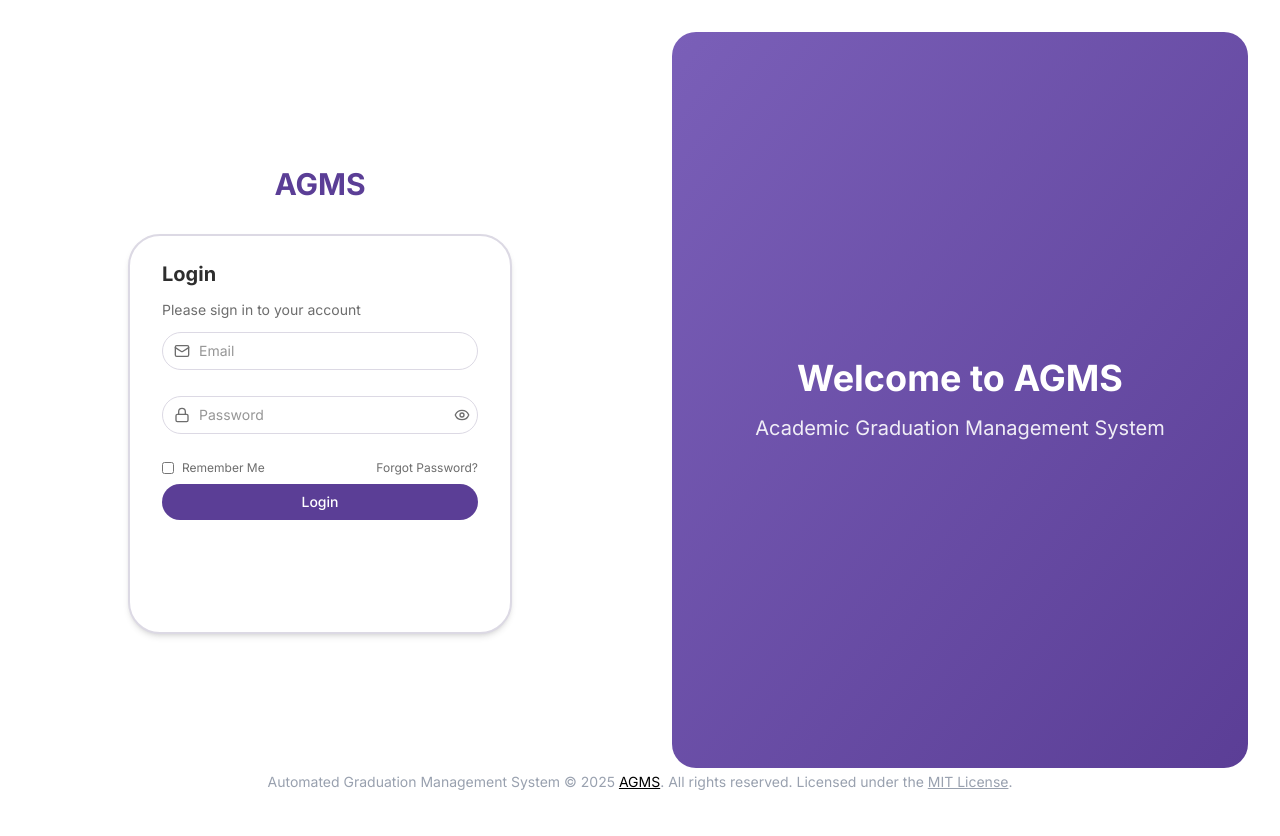
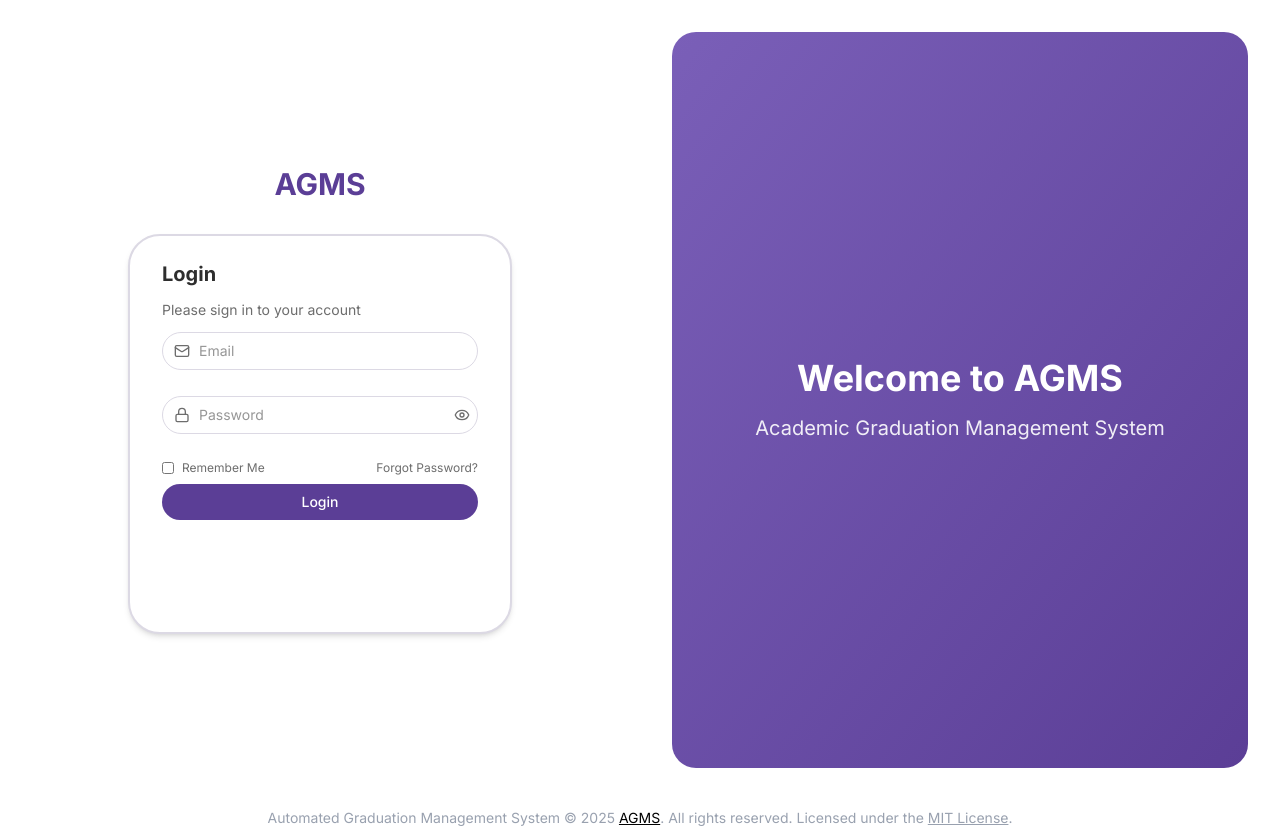
Before and after one commit to yigitsariyar23/agms-frontend, a Next.js app: page /auth in a window 1280 px wide. Before the commit the page ends 800 px from the top, so only its background shows below. Built offline with nearby package versions, Linux system fonts and the light colour scheme.

Commit message:
Update footer.tsx

```diff
--- a/src/components/shared/footer/footer.tsx
+++ b/src/components/shared/footer/footer.tsx
@@ -33,7 +33,7 @@ const Footer = () => {
 
     return (
         <>
-            <footer className="w-full absolute bottom-0 bg-transparent text-gray-400 pt-2 pb-2 px-4 z-50">
+            <footer className=" w-full bottom-0 bg-transparent text-gray-400 pt-2 pb-2 px-4 z-50">
                 <p className="text-sm text-center">
                     Automated Graduation Management System © {currentYear}{' '}
                     <button
```
